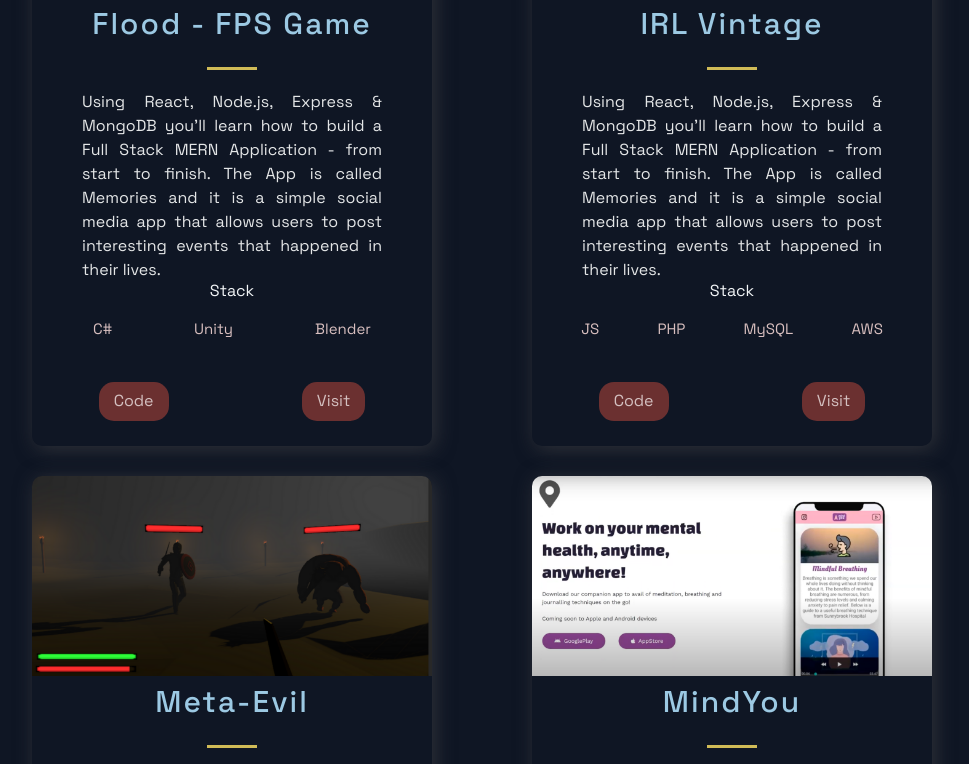
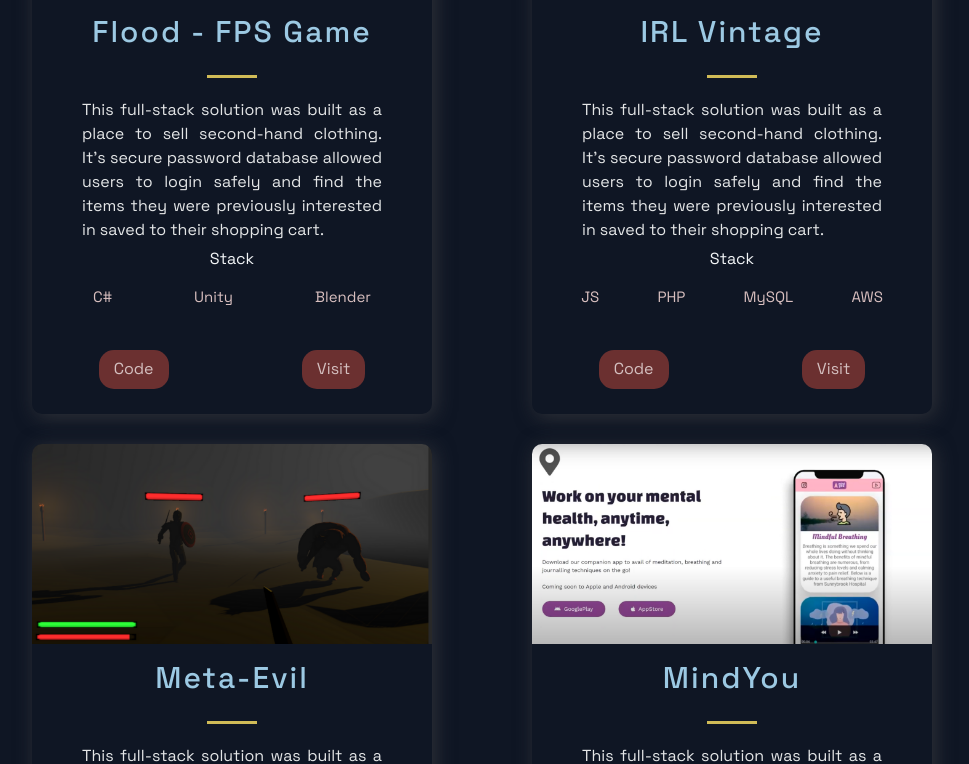
Before and after one commit to seanking8/portfolio, a Next.js app: page / in a window 1280 px wide. Shown: the part 1037-1801 px from the top of the page, without its empty margins (158-1127 px from the left). Built offline with nearby package versions, Linux system fonts and the light colour scheme.

Commit message:
Added new description

```diff
--- a/src/components/Projects/ProjectsStyles.js
+++ b/src/components/Projects/ProjectsStyles.js
@@ -36,7 +36,7 @@ export const TitleContent = styled.div`
   text-align: center;
   z-index: 20;
   width: 100%;
-
+margin-top: 8px;
 `;
 
 
--- a/src/components/TimeLine/TimeLine.js
+++ b/src/components/TimeLine/TimeLine.js
@@ -46,7 +46,7 @@ const Timeline = () => {
     <Section id='about'>
       <SectionTitle>About Me</SectionTitle>
       <SectionText>
-        I started, how, passions etc. .......... ..... ...............
+      Having lived in Ireland all my life, I've just relocated to Vancouver to pursue my dream of building things.<br />I discovered this ambition at 18 when I started messing around with basic Java. Ever since then, I've found that once I have an idea of how something should work/look, I won't stop until that vision is realised.<br />I am always looking to learn. Currently, I'm absorbed in an introductory Python course.
       </SectionText>
       <CarouselContainer ref={carouselRef} onScroll={handleScroll}>
         <>
--- a/src/constants/constants.js
+++ b/src/constants/constants.js
@@ -8,7 +8,7 @@ export const projects = [
     // visit: 'https://google.com',
     // id: 3,
     title: 'Flood - FPS Game',
-    description: "Using React, Node.js, Express & MongoDB you'll learn how to build a Full Stack MERN Application - from start to finish. The App is called Memories and it is a simple social media app that allows users to post interesting events that happened in their lives.",
+    description: "This full-stack solution was built as a place to sell second-hand clothing. It's secure password database allowed users to login safely and find the items they were previously interested in saved to their shopping cart.",
     image: '/images/Flood_1.png',
     tags: ['C#', 'Unity', 'Blender'],
     source: 'https://github.com/seanking8/Flood_FPS_Game',
@@ -24,7 +24,7 @@ export const projects = [
     // visit: 'https://google.com',
     // id: 2,
     title: 'IRL Vintage',
-    description: "Using React, Node.js, Express & MongoDB you'll learn how to build a Full Stack MERN Application - from start to finish. The App is called Memories and it is a simple social media app that allows users to post interesting events that happened in their lives.",
+    description: "This full-stack solution was built as a place to sell second-hand clothing. It's secure password database allowed users to login safely and find the items they were previously interested in saved to their shopping cart.",
     image: '/images/IRLV_2.png',
     tags: ['JS', 'PHP', 'MySQL', 'AWS'],
     source: 'https://github.com/seanking8/IRLVintage',
@@ -40,7 +40,7 @@ export const projects = [
     // visit: 'https://google.com',
     // id: 0,
     title: 'Meta-Evil',
-    description: "Using React, Node.js, Express & MongoDB you'll learn how to build a Full Stack MERN Application - from start to finish. The App is called Memories and it is a simple social media app that allows users to post interesting events that happened in their lives.",
+    description: "This full-stack solution was built as a place to sell second-hand clothing. It's secure password database allowed users to login safely and find the items they were previously interested in saved to their shopping cart.",
     image: '/images/MetaEvil1.png',
     tags: ['C#', 'Unity', 'Blender'],
     source: 'https://github.com/seanking8/MetaEvil',
@@ -56,7 +56,7 @@ export const projects = [
     // visit: 'https://google.com',
     // id: 1,
     title: 'MindYou',
-    description: "Using React, Node.js, Express & MongoDB you'll learn how to build a Full Stack MERN Application - from start to finish. The App is called Memories and it is a simple social media app that allows users to post interesting events that happened in their lives.",
+    description: "This full-stack solution was built as a place to sell second-hand clothing. It's secure password database allowed users to login safely and find the items they were previously interested in saved to their shopping cart.",
     image: '/images/MY_1.png',
     tags: ['Java', 'Android Studio'],
     source: '/',
@@ -72,7 +72,7 @@ export const projects = [
     // visit: 'https://google.com',
     // id: 1,
     title: 'Arena VR',
-    description: "Using React, Node.js, Express & MongoDB you'll learn how to build a Full Stack MERN Application - from start to finish. The App is called Memories and it is a simple social media app that allows users to post interesting events that happened in their lives.",
+    description: "This full-stack solution was built as a place to sell second-hand clothing. It's secure password database allowed users to login safely and find the items they were previously interested in saved to their shopping cart.",
     image: '/images/Arena_2.png',
     tags: ['C#', 'Unity', 'XR Toolkit'],
     source: 'https://github.com/seanking8/The_Arena_VR_Game',
@@ -88,7 +88,7 @@ export const projects = [
     // visit: 'https://google.com',
     // id: 3,
     title: 'CountrFit Clothing',
-    description: "Using React, Node.js, Express & MongoDB you'll learn how to build a Full Stack MERN Application - from start to finish. The App is called Memories and it is a simple social media app that allows users to post interesting events that happened in their lives.",
+    description: "This full-stack solution was built as a place to sell second-hand clothing. It's secure password database allowed users to login safely and find the items they were previously interested in saved to their shopping cart.",
     image: '/images/CFC_2.png',
     tags: ['HTML5', 'CSS', 'JS'],
     source: 'https://github.com/seanking8/CountrFitClothing',
```
